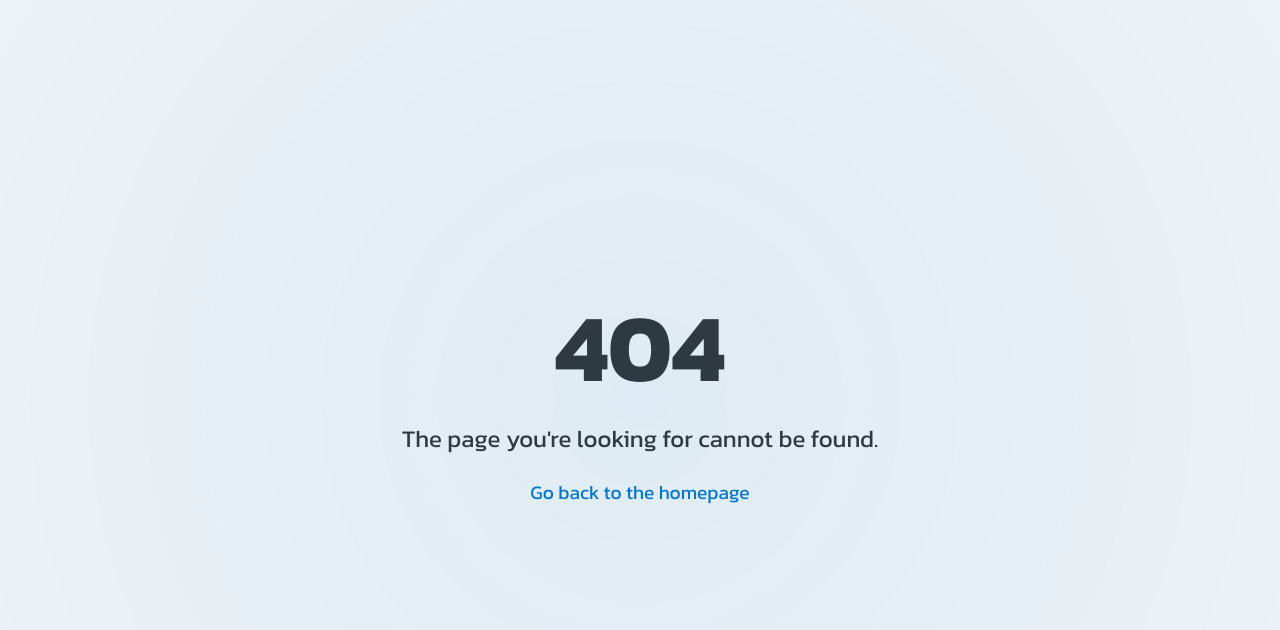
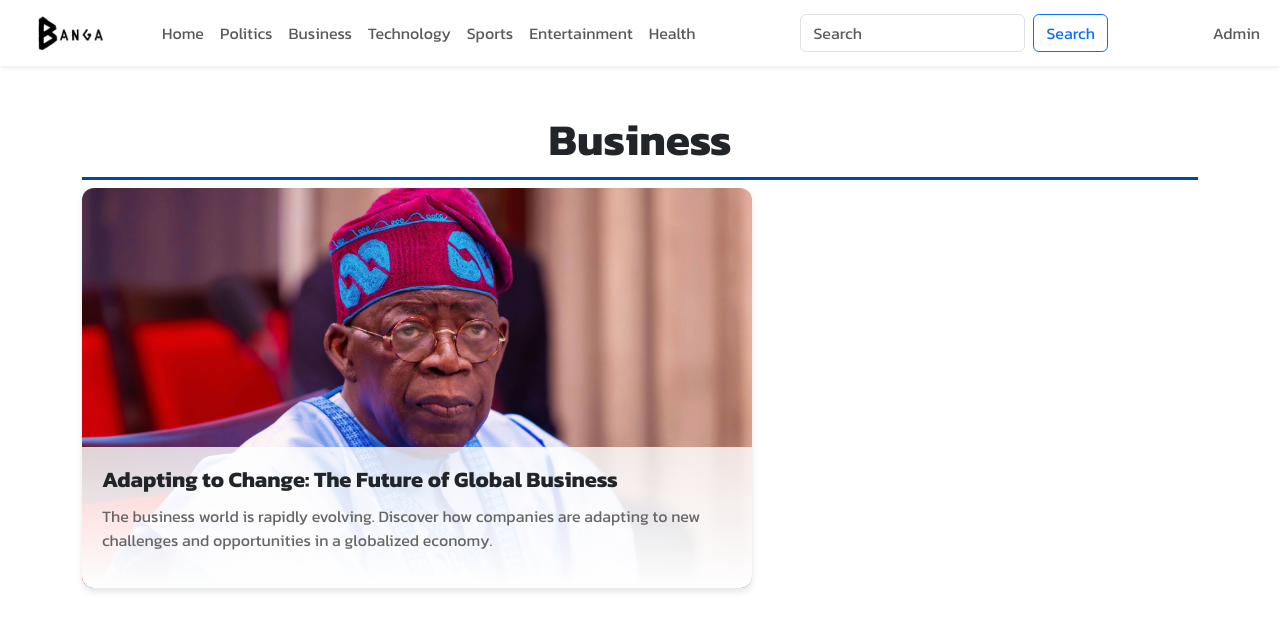
Before and after one commit to e-xxxxl/bangaNews, a React (Vite) app: page /business in a window 1280 px wide. Before the commit this address had no page. Shown: the top 630 px of the page. Built offline with nearby package versions, Linux system fonts and the light colour scheme.

Commit message:
updated ui

```diff
--- a/src/App.jsx
+++ b/src/App.jsx
@@ -10,6 +10,7 @@ import AdLayout from './Components/Admin/AdLayout/AdLayout'
 import AdLandingPage from './Components/Admin/AdminPages/AdLandingPage'
 import NewPost from './Components/Admin/NewPost/NewPost'
 import PoliticsPage from './Components/Pages/PoliticsPage'
+import BusinessPage from './Components/Pages/BusinessPage'
 
 function App() {
 
@@ -20,6 +21,7 @@ function App() {
       <Routes>
         <Route path="/" element={<LandingPage/>}/>
         <Route path="/politics" element={<PoliticsPage/>}/>
+        <Route path="/business" element={<BusinessPage/>}/>
         <Route path="*" element={<NotFound/>}/>
 
         {/* ADMIN ROUTES */}
--- a/src/Components/BusinessPage/BusinessLonepage.jsx
+++ b/src/Components/BusinessPage/BusinessLonepage.jsx
@@ -1,11 +1,13 @@
 import React from 'react'
 import styles from './BusinessLonepage.module.css';
 import mainImage from '../../assets/tinubu.jpg';
-const BusinessSection = () => {
+
+const BusinessLonepage = () => {
   return (
     <>
-      <div>
+      <div className="container py-5">
           {/* Main Article Block */}
+           <h2 className={styles.sectionTitle}>Business</h2>
           <div className={styles.mainArticle}>
             <img src={mainImage} alt="Business Insights" className={styles.mainArticleImg} />
             <div className={styles.mainArticleContent}>
@@ -22,4 +24,4 @@ const BusinessSection = () => {
   )
 }
 
-export default BusinessSection
+export default BusinessLonepage
--- a/src/Components/BusinessPage/BusinessLonepage.module.css
+++ b/src/Components/BusinessPage/BusinessLonepage.module.css
@@ -0,0 +1,46 @@
+.sectionTitle {
+    font-size: 44px;
+    font-weight: bold;
+
+    border-bottom: 3px solid #0047AB;
+    padding-bottom: 10px;
+    text-align: center;
+}
+
+.mainArticle {
+    width: 60%;
+    position: relative;
+    overflow: hidden;
+    border-radius: 12px;
+    box-shadow: 0 4px 6px rgba(0, 0, 0, 0.1);
+    transition: transform 0.3s ease, box-shadow 0.3s ease;
+}
+.mainArticle:hover {
+    transform: translateY(-5px);
+    box-shadow: 0 8px 12px rgba(0, 0, 0, 0.15);
+}
+
+.mainArticleImg {
+    width: 100%;
+    height: 400px;
+    object-fit: cover;
+    border-bottom: 4px solid #0047AB;
+}
+.mainArticleContent {
+    padding: 20px;
+    background: linear-gradient(to bottom, rgba(255, 255, 255, 0.8), rgba(255, 255, 255, 1));
+    position: absolute;
+    bottom: 0;
+    left: 0;
+    right: 0;
+}
+
+.mainArticleTitle {
+    font-size: 22px;
+    font-weight: bold;
+    margin-bottom: 10px;
+}
+.mainArticleDescription {
+    font-size: 16px;
+    color: #666;
+}
--- /dev/null
+++ b/src/Components/Pages/BusinessPage.jsx
@@ -0,0 +1,15 @@
+import React from 'react'
+import BusinessLonepage from '../BusinessPage/BusinessLonepage'
+import Navbar from '../Navbar/Navbar'
+
+const BusinessPage = () => {
+  return (
+    <>
+
+    <Navbar/>
+    <BusinessLonepage/>
+    </>
+  )
+}
+
+export default BusinessPage
```
